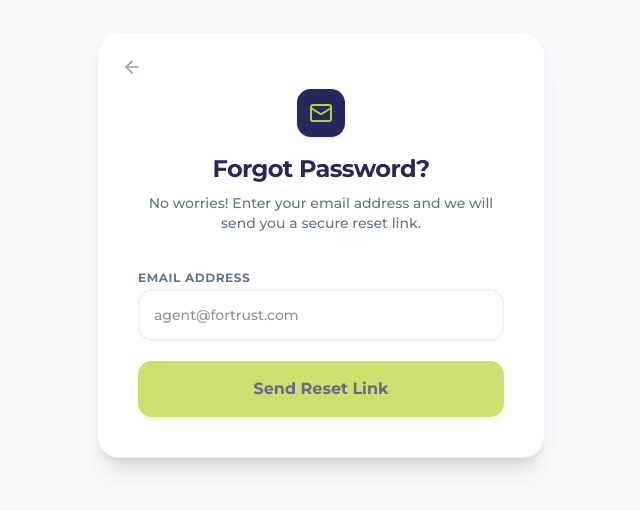
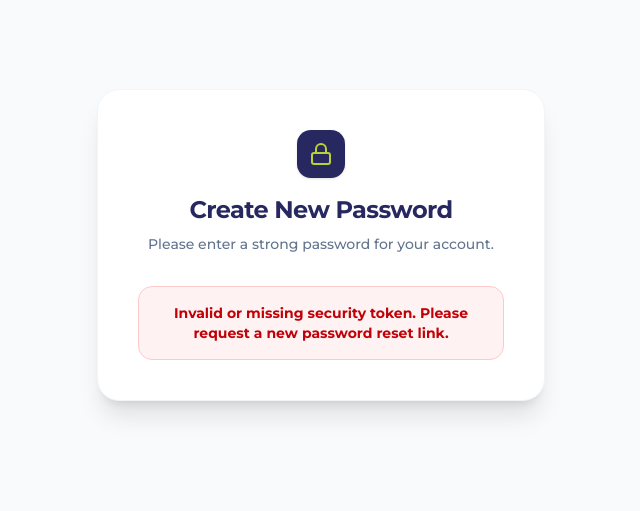
Before and after one commit to joshuamoshee/Fortrust_ado, a Next.js app in the folder fortrust-frontend/: page /reset-password in a window 1280 px wide. Shown: the part 155-666 px from the top of the page, without its empty margins (319-959 px from the left). Built offline with nearby package versions, Linux system fonts and the light colour scheme.

Commit message:
Saving my work

```diff
--- /dev/null
+++ b/fortrust-frontend/src/app/forgot-password/page.tsx
@@ -0,0 +1,97 @@
+"use client";
+
+import { useState } from "react";
+import Link from "next/link";
+import { Mail, Loader2, CheckCircle2, ArrowLeft, AlertCircle } from "lucide-react";
+
+export default function ForgotPasswordPage() {
+  const [email, setEmail] = useState("");
+  const [status, setStatus] = useState<"idle" | "loading" | "success" | "error">("idle");
+  const [message, setMessage] = useState("");
+
+  const handleSubmit = async (e: React.FormEvent) => {
+    e.preventDefault();
+    if (!email) return;
+
+    setStatus("loading");
+    setMessage("");
+
+    try {
+      const res = await fetch(`${process.env.NEXT_PUBLIC_API_URL}/api/auth/forgot-password`, {
+        method: "POST",
+        headers: { "Content-Type": "application/json" },
+        body: JSON.stringify({ email })
+      });
+
+      const data = await res.json();
+
+      // We always show success even if the email isn't in the database to prevent hacker scanning
+      setStatus("success");
+      setMessage(data.message || "If that email exists in our system, a reset link has been sent.");
+
+    } catch (error) {
+      setStatus("error");
+      setMessage("Network error. Please check your connection and try again.");
+    }
+  };
+
+  if (status === "success") {
+    return (
+      <div className="min-h-screen bg-slate-50 flex items-center justify-center p-4">
+        <div className="bg-white p-8 rounded-3xl shadow-xl max-w-md w-full text-center space-y-4 animate-in zoom-in duration-300 border border-slate-100">
+          <div className="w-16 h-16 bg-emerald-100 text-emerald-500 rounded-full flex items-center justify-center mx-auto mb-2">
+            <CheckCircle2 size={32} />
+          </div>
+          <h2 className="text-2xl font-black text-[#282860]">Check Your Inbox</h2>
+          <p className="text-slate-500 text-sm leading-relaxed">{message}</p>
+          <Link href="/" className="inline-block mt-6 text-sm font-bold text-[#BAD133] hover:text-[#9bb029] transition-colors">
+            Return to Login
+          </Link>
+        </div>
+      </div>
+    );
+  }
+
+  return (
+    <div className="min-h-screen bg-slate-50 flex items-center justify-center p-4 font-sans">
+      <div className="bg-white p-8 md:p-10 rounded-3xl shadow-xl max-w-md w-full border border-slate-100 relative">
+
+        <Link href="/" className="absolute top-6 left-6 text-slate-400 hover:text-slate-600 transition-colors">
+          <ArrowLeft size={20} />
+        </Link>
+
+        <div className="mb-8 mt-4 text-center">
+          <div className="w-12 h-12 bg-[#282860] rounded-xl flex items-center justify-center mx-auto mb-4 shadow-sm">
+            <Mail className="text-[#BAD133]" size={24} />
+          </div>
+          <h1 className="text-2xl font-black text-[#282860] tracking-tight">Forgot Password?</h1>
+          <p className="text-slate-500 text-sm mt-2 font-medium">No worries! Enter your email address and we will send you a secure reset link.</p>
+        </div>
+
+        <form onSubmit={handleSubmit} className="space-y-5">
+          <div className="space-y-1.5">
+            <label className="text-xs font-bold text-slate-500 uppercase tracking-wider">Email Address</label>
+            <input
+              required
+              type="email"
+              value={email}
+              onChange={(e) => setEmail(e.target.value)}
+              className="w-full border-2 border-slate-100 rounded-xl p-3.5 text-sm outline-none focus:border-[#BAD133] focus:bg-slate-50 transition-all font-medium text-slate-800"
+              placeholder="agent@fortrust.com"
+            />
+          </div>
+
+          {status === "error" && (
+            <div className="flex items-start gap-2 bg-red-50 text-red-700 p-3 rounded-xl text-xs font-bold border border-red-100">
+              <AlertCircle size={16} className="shrink-0 mt-0.5" /> <p>{message}</p>
+            </div>
+          )}
+
+          <button disabled={status === "loading" || !email} type="submit" className="w-full bg-[#BAD133] hover:bg-[#a6bb2a] text-[#282860] font-black py-4 rounded-xl mt-2 transition-all shadow-md shadow-[#BAD133]/20 flex justify-center items-center gap-2 disabled:opacity-70">
+            {status === "loading" ? <><Loader2 className="animate-spin" size={18} /> Sending Link...</> : "Send Reset Link"}
+          </button>
+        </form>
+      </div>
+    </div>
+  );
+}
--- a/fortrust-frontend/src/app/reset-password/page.tsx
+++ b/fortrust-frontend/src/app/reset-password/page.tsx
@@ -1,37 +1,63 @@
 "use client";
 
-import { useState } from "react";
-import Link from "next/link";
-import { Mail, Loader2, CheckCircle2, ArrowLeft, AlertCircle } from "lucide-react";
+import { useState, useEffect } from "react";
+import { useRouter, useSearchParams } from "next/navigation";
+import { Lock, Eye, EyeOff, Loader2, CheckCircle2, AlertCircle } from "lucide-react";
 
-export default function ForgotPasswordPage() {
-  const [email, setEmail] = useState("");
+export default function ResetPasswordPage() {
+  const router = useRouter();
+  const searchParams = useSearchParams();
+  const token = searchParams.get("token");
+
+  const [password, setPassword] = useState("");
+  const [confirmPassword, setConfirmPassword] = useState("");
+  const [showPassword, setShowPassword] = useState(false);
+
   const [status, setStatus] = useState<"idle" | "loading" | "success" | "error">("idle");
-  const [message, setMessage] = useState("");
+  const [errorMessage, setErrorMessage] = useState("");
+
+  useEffect(() => {
+    if (!token) {
+      setStatus("error");
+      setErrorMessage("Invalid or missing security token. Please request a new password reset link.");
+    }
+  }, [token]);
 
   const handleSubmit = async (e: React.FormEvent) => {
     e.preventDefault();
-    if (!email) return;
+    if (password !== confirmPassword) {
+      setStatus("error");
+      setErrorMessage("Passwords do not match.");
+      return;
+    }
+    if (password.length < 8) {
+      setStatus("error");
+      setErrorMessage("Password must be at least 8 characters long.");
+      return;
+    }
 
     setStatus("loading");
-    setMessage("");
+    setErrorMessage("");
 
     try {
-      const res = await fetch(`${process.env.NEXT_PUBLIC_API_URL}/api/auth/forgot-password`, {
+      const res = await fetch(`${process.env.NEXT_PUBLIC_API_URL}/api/auth/reset-password`, {
         method: "POST",
         headers: { "Content-Type": "application/json" },
-        body: JSON.stringify({ email })
+        body: JSON.stringify({ token, new_password: password })
       });
 
       const data = await res.json();
 
-      // We always show success even if the email isn't in the database to prevent hacker scanning
+      if (res.ok && data.status === "success") {
         setStatus("success");
-      setMessage(data.message || "If that email exists in our system, a reset link has been sent.");
-
+        setTimeout(() => router.push("/"), 3000);
+      } else {
+        setStatus("error");
+        setErrorMessage(data.detail || "Failed to reset password. The link may have expired.");
+      }
     } catch (error) {
       setStatus("error");
-      setMessage("Network error. Please check your connection and try again.");
+      setErrorMessage("Network error. Please try again.");
     }
   };
 
@@ -39,14 +65,9 @@ export default function ForgotPasswordPage() {
     return (
       <div className="min-h-screen bg-slate-50 flex items-center justify-center p-4">
         <div className="bg-white p-8 rounded-3xl shadow-xl max-w-md w-full text-center space-y-4 animate-in zoom-in duration-300 border border-slate-100">
-          <div className="w-16 h-16 bg-emerald-100 text-emerald-500 rounded-full flex items-center justify-center mx-auto mb-2">
-            <CheckCircle2 size={32} />
-          </div>
-          <h2 className="text-2xl font-black text-[#282860]">Check Your Inbox</h2>
-          <p className="text-slate-500 text-sm leading-relaxed">{message}</p>
-          <Link href="/" className="inline-block mt-6 text-sm font-bold text-[#BAD133] hover:text-[#9bb029] transition-colors">
-            Return to Login
-          </Link>
+          <div className="w-16 h-16 bg-emerald-100 text-emerald-500 rounded-full flex items-center justify-center mx-auto mb-2"><CheckCircle2 size={32} /></div>
+          <h2 className="text-2xl font-black text-[#282860]">Password Reset!</h2>
+          <p className="text-slate-500 text-sm">Your account has been secured with your new password. Redirecting to login...</p>
         </div>
       </div>
     );
@@ -54,43 +75,56 @@ export default function ForgotPasswordPage() {
 
   return (
     <div className="min-h-screen bg-slate-50 flex items-center justify-center p-4 font-sans">
-      <div className="bg-white p-8 md:p-10 rounded-3xl shadow-xl max-w-md w-full border border-slate-100 relative">
+      <div className="bg-white p-8 md:p-10 rounded-3xl shadow-xl max-w-md w-full border border-slate-100">
 
-        <Link href="/" className="absolute top-6 left-6 text-slate-400 hover:text-slate-600 transition-colors">
-          <ArrowLeft size={20} />
-        </Link>
-
-        <div className="mb-8 mt-4 text-center">
-          <div className="w-12 h-12 bg-[#282860] rounded-xl flex items-center justify-center mx-auto mb-4 shadow-sm">
-            <Mail className="text-[#BAD133]" size={24} />
-          </div>
-          <h1 className="text-2xl font-black text-[#282860] tracking-tight">Forgot Password?</h1>
-          <p className="text-slate-500 text-sm mt-2 font-medium">No worries! Enter your email address and we will send you a secure reset link.</p>
+        <div className="mb-8 text-center">
+          <div className="w-12 h-12 bg-[#282860] rounded-xl flex items-center justify-center mx-auto mb-4 shadow-sm"><Lock className="text-[#BAD133]" size={24} /></div>
+          <h1 className="text-2xl font-black text-[#282860] tracking-tight">Create New Password</h1>
+          <p className="text-slate-500 text-sm mt-2 font-medium">Please enter a strong password for your account.</p>
         </div>
 
+        {status === "error" && errorMessage.includes("missing") ? (
+           <div className="bg-red-50 text-red-700 p-4 rounded-xl text-sm font-bold border border-red-200 text-center">{errorMessage}</div>
+        ) : (
           <form onSubmit={handleSubmit} className="space-y-5">
             <div className="space-y-1.5">
-            <label className="text-xs font-bold text-slate-500 uppercase tracking-wider">Email Address</label>
+              <label className="text-xs font-bold text-slate-500 uppercase tracking-wider">New Password</label>
+              <div className="relative">
                 <input
                   required
-              type="email"
-              value={email}
-              onChange={(e) => setEmail(e.target.value)}
+                  type={showPassword ? "text" : "password"}
+                  value={password}
+                  onChange={(e) => setPassword(e.target.value)}
+                  className="w-full border-2 border-slate-100 rounded-xl p-3.5 pr-12 text-sm outline-none focus:border-[#BAD133] focus:bg-slate-50 transition-all font-medium text-slate-800"
+                  placeholder="••••••••"
+                />
+                <button type="button" onClick={() => setShowPassword(!showPassword)} className="absolute right-4 top-3.5 text-slate-400 hover:text-slate-600 transition-colors">
+                  {showPassword ? <EyeOff size={18} /> : <Eye size={18} />}
+                </button>
+              </div>
+            </div>
+
+            <div className="space-y-1.5">
+              <label className="text-xs font-bold text-slate-500 uppercase tracking-wider">Confirm Password</label>
+              <input
+                required
+                type={showPassword ? "text" : "password"}
+                value={confirmPassword}
+                onChange={(e) => setConfirmPassword(e.target.value)}
                 className="w-full border-2 border-slate-100 rounded-xl p-3.5 text-sm outline-none focus:border-[#BAD133] focus:bg-slate-50 transition-all font-medium text-slate-800"
-              placeholder="agent@fortrust.com"
+                placeholder="••••••••"
               />
             </div>
 
             {status === "error" && (
-            <div className="flex items-start gap-2 bg-red-50 text-red-700 p-3 rounded-xl text-xs font-bold border border-red-100">
-              <AlertCircle size={16} className="shrink-0 mt-0.5" /> <p>{message}</p>
-            </div>
+              <div className="flex items-start gap-2 bg-red-50 text-red-700 p-3 rounded-xl text-xs font-bold border border-red-100"><AlertCircle size={16} className="shrink-0 mt-0.5" /> <p>{errorMessage}</p></div>
             )}
 
-          <button disabled={status === "loading" || !email} type="submit" className="w-full bg-[#BAD133] hover:bg-[#a6bb2a] text-[#282860] font-black py-4 rounded-xl mt-2 transition-all shadow-md shadow-[#BAD133]/20 flex justify-center items-center gap-2 disabled:opacity-70">
-            {status === "loading" ? <><Loader2 className="animate-spin" size={18} /> Sending Link...</> : "Send Reset Link"}
+            <button disabled={status === "loading"} type="submit" className="w-full bg-[#BAD133] hover:bg-[#a6bb2a] text-[#282860] font-black py-4 rounded-xl mt-2 transition-all shadow-md shadow-[#BAD133]/20 flex justify-center items-center gap-2 disabled:opacity-70">
+              {status === "loading" ? <><Loader2 className="animate-spin" size={18} /> Securing Account...</> : "Reset Password"}
             </button>
           </form>
+        )}
       </div>
     </div>
   );
```
Lines whose indentation alone changed are shown as unchanged.
